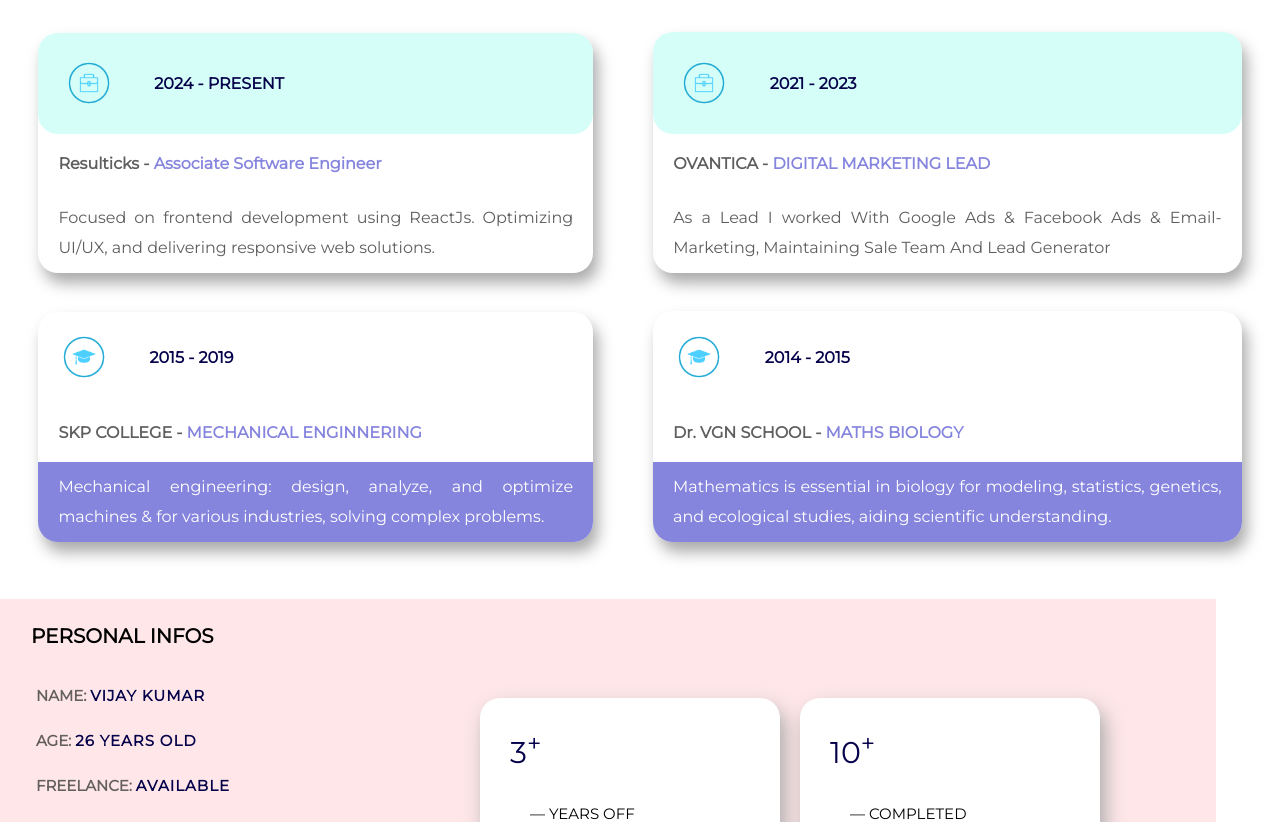
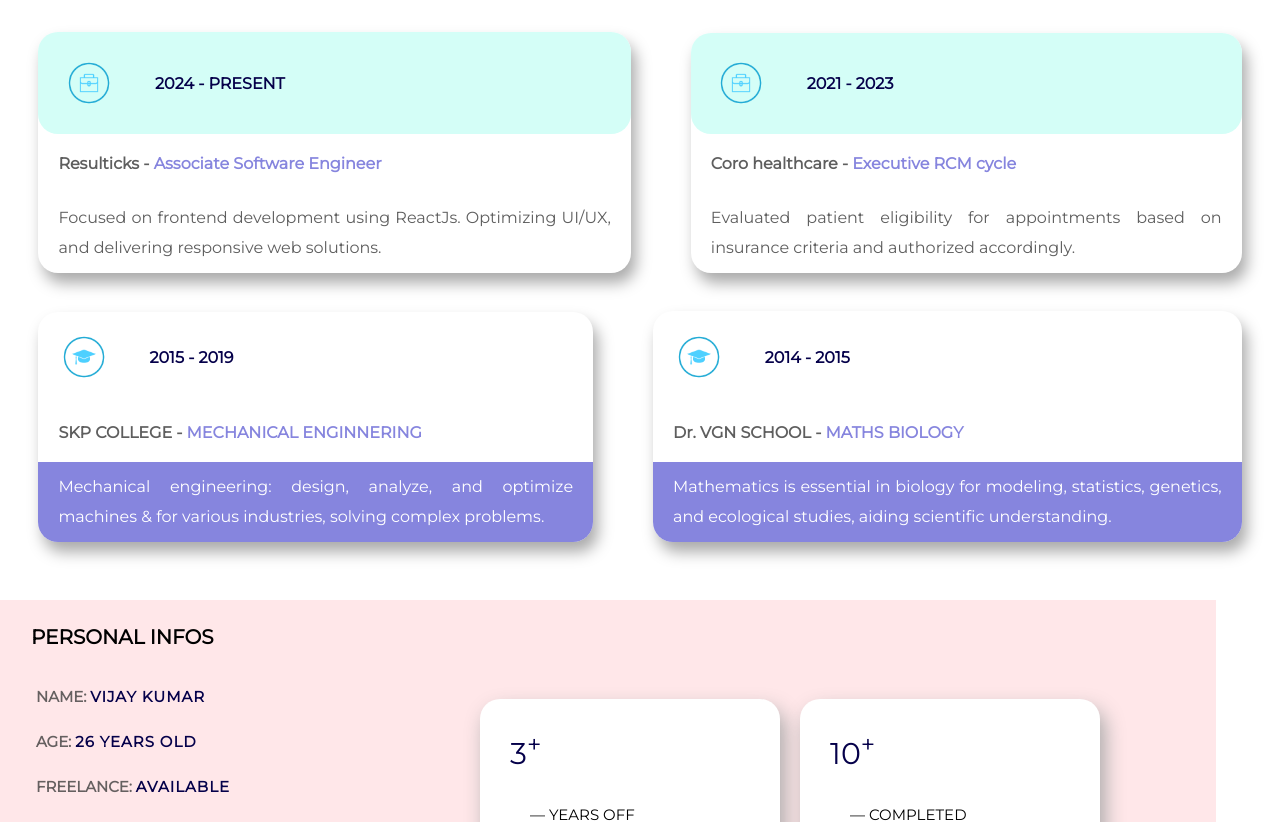
Before and after one commit to Vijayk23/Portfolio, a React (Vite) app: page / in a window 1280 px wide. Shown: the part 1420-2242 px from the top of the page. Built offline with nearby package versions, Linux system fonts and the light colour scheme.

Commit message:
exp updated

```diff
--- a/src/Expedu.jsx
+++ b/src/Expedu.jsx
@@ -24,10 +24,10 @@ export function Expedu() {
     },
     {
       year: "2021 - 2023",
-      companyName: "OVANTICA - ",
-      role: "DIGITAL MARKETING LEAD",
+      companyName: "Coro healthcare - ",
+      role: "Executive RCM cycle",
       description:
-        "As a Lead  I worked  With Google Ads & Facebook Ads & Email-Marketing,  Maintaining Sale Team And Lead Generator",
+        "Evaluated patient eligibility for appointments based on insurance criteria and authorized accordingly.",
     },
   ];
   const education = [
```
